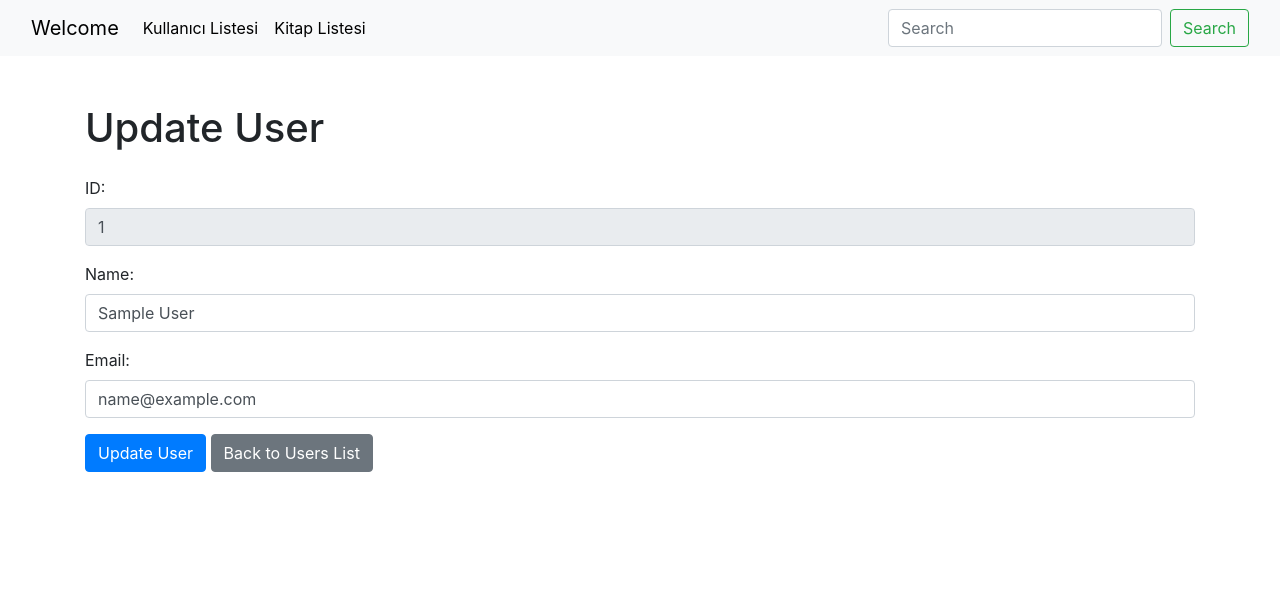
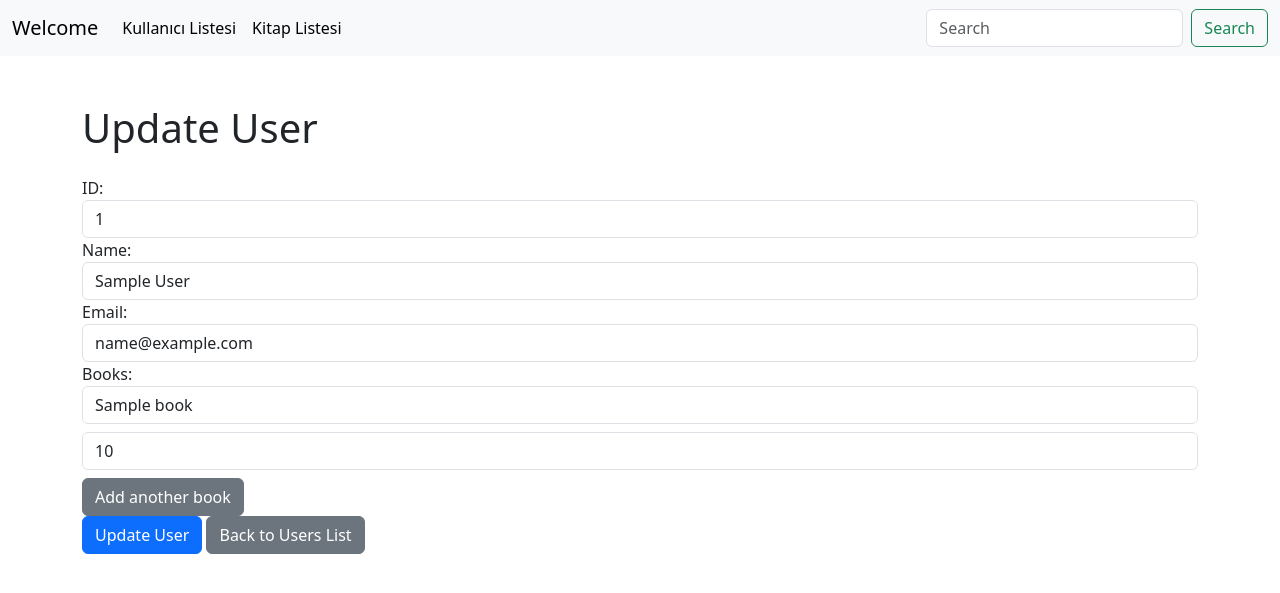
Before and after one commit to FerhatTetik/Basic-Flask-Api, a Flask app: page /users/update/1 in a window 1280 px wide. Shown: the top 593 px of the page. Run offline with Flask 3, Linux system fonts and the light colour scheme; tables that the repository leaves empty hold one stand-in row (values such as "Sample post"); some libraries are stand-ins or nearby versions.

Commit message:
user ve book tabloları ilişkilendirilip basit bir sepet sistemi geliştirildi.

```diff
--- a/app/db/crudFonksiyonları.py
+++ b/app/db/crudFonksiyonları.py
@@ -1,15 +1,36 @@
 from flask import request, jsonify, render_template, redirect, url_for
-from app.models.models import db, User, Book
+from app.models.models import db, User, Book, user_book
 
-def create_user():
+from flask import request, jsonify, render_template, redirect, url_for
+from app.models.models import db, User, Book, user_book
+
+def create_user(): #request model oluşturulursa kod iyileştirmesi daha iyi olur.
     name = request.form.get('name')
     email = request.form.get('email')
-    if not name or not email:
-        return jsonify({'message': 'Name and email are required'}), 400
+    book_ids = request.form.getlist('book_ids[]')
+    quantities = request.form.getlist('quantities[]')
+
+    if not name or not email or not book_ids or not quantities:
+        return jsonify({'message': 'Name, email, books and quantities are required'}), 400
+
     user = User(name=name, email=email)
     db.session.add(user)
     db.session.commit()
-    return jsonify({'message': f'User {name} created with email {email}'}), 201
+
+    total_price = 0
+    for book_id, quantity in zip(book_ids, quantities):
+        book = Book.query.get(book_id)
+        if book:
+            book_quantity = int(quantity)
+            if book.quantity < book_quantity:
+                return jsonify({'message': f'Not enough stock for book {book.name}'}), 400
+            db.session.execute(user_book.insert().values(user_id=user.id, book_id=book.id, quantity=book_quantity))
+            total_price += book.price * book_quantity
+            book.quantity -= book_quantity
+
+    db.session.commit()
+
+    return jsonify({'message': f'User {name} created with email {email} and total price {total_price}'}), 201
 
 def get_users():
     users = User.query.all()
@@ -38,9 +59,10 @@
     name = request.form.get('name')
     author = request.form.get('author')
     price = request.form.get('price')
+    quantity = request.form.get('quantity')
     if not name or not author:
         return jsonify({'message': 'Name and author are required'}), 400
-    book = Book(name=name, author=author, price=price)
+    book = Book(name=name, author=author, price=price,quantity=quantity)
     db.session.add(book)
     db.session.commit()
     return jsonify({'message': f'book {name} created with author {author}'}), 201
@@ -55,6 +77,7 @@
         book.name = request.form.get('name', book.name)
         book.author = request.form.get('author', book.author)
         book.price = request.form.get('price', book.price)
+        book.quantity = request.form.get('quantity', book.quantity)
         db.session.commit()
         return jsonify({'message': f'book {id} updated successfully'}), 200
     else:
@@ -70,8 +93,24 @@
         return jsonify({'message': f'book {id} not found'}), 404
 
 def handle_users_list():
-    users = get_users()
-    return render_template('users_list.html', users=users)
+    users = User.query.all()
+    user_data = []
+
+    for user in users:
+        user_books = db.session.query(user_book).filter_by(user_id=user.id).all()
+        total_price = 0
+        books = []
+
+        for user_book_entry in user_books:
+            book = Book.query.get(user_book_entry.book_id)
+            quantity = user_book_entry.quantity
+            total_price += book.price * quantity
+            books.append({'name': book.name, 'quantity': quantity})
+
+        user_data.append({'user': user, 'books': books, 'total_price': total_price})
+
+    return render_template('users_list.html', user_data=user_data)
+
 
 def handle_add_user():
     if request.method == 'POST':
@@ -80,20 +119,42 @@
             return redirect(url_for('users_list'))
         else:
             return response, status_code
-    return render_template('add_user.html')
+
+    books = get_books()
+    return render_template('add_user.html', books=books)
 
 def handle_update_user(id):
+    user = User.query.get(id)
+    if not user:
+        return jsonify({'message': f'User {id} not found'}), 404
+
     if request.method == 'POST':
-        response, status_code = update_user(id)
-        if status_code == 200:
-            return redirect(url_for('users_list'))
-        else:
-            return response, status_code
-    user = User.query.get(id)
-    if user:
-        return render_template('update_user.html', user=user)
-    else:
-        return jsonify({'message': f'User {id} not found'}), 404
+        user.name = request.form.get('name', user.name)
+        user.email = request.form.get('email', user.email)
+
+        book_ids = request.form.getlist('book_ids[]')
+        quantities = request.form.getlist('quantities[]')
+
+        if not book_ids or not quantities:
+            return jsonify({'message': 'Kitap ve adedi girin.'}), 400
+
+        db.session.execute(user_book.delete().where(user_book.c.user_id == user.id))
+
+        for book_id, quantity in zip(book_ids, quantities):
+            book = Book.query.get(book_id)
+            if book:
+                book_quantity = int(quantity)
+                if book.quantity < book_quantity:
+                    return jsonify({'message': f'Not enough stock for book {book.name}'}), 400
+                db.session.execute(user_book.insert().values(user_id=user.id, book_id=book.id, quantity=book_quantity))
+                book.quantity -= book_quantity
+
+        db.session.commit()
+        return redirect(url_for('users_list'))
+
+    books = Book.query.all()
+    return render_template('update_user.html', user=user, books=books)
+
 
 def handle_delete_user(id):
     response, status_code = delete_user(id)
--- a/app/templates/books_list.html
+++ b/app/templates/books_list.html
@@ -62,6 +62,7 @@
                     <th scope="col">İsim</th>
                     <th scope="col">Yazar</th>
                     <th scope="col">Fiyat</th>
+                    <th scope="col">Adet</th>
                     <th scope="col"></th>
                 </tr>
             </thead>
@@ -71,6 +72,7 @@
                         <td>{{ book.name }}</td>
                         <td>{{ book.author }}</td>
                         <td>{{ book.price }} TL</td>
+                        <td>{{ book.quantity }}</td>
                         <td>
                             <button class="btn btn-primary btn-sm" onclick="window.location.href='{{ url_for('modify_book', id=book.id) }}'">Güncelle</button>
                             <button class="btn btn-danger btn-sm mr-2" onclick="deletebook({{ book.id }})">Sil</button>
--- a/app/templates/update_book.html
+++ b/app/templates/update_book.html
@@ -49,7 +49,11 @@
             <div class="form-group">
               <label for="price">Fiyat(TL):</label>
               <input type="price" class="form-control" id="price" name="price" value="{{ book.price }}" required>
-          </div>
+            </div>
+            <div class="form-group">
+              <label for="quantity">Stok:</label>
+              <input type="quantity" class="form-control" id="quantity" name="quantity" value="{{ book.quantity }}" required>
+            </div>
             <button type="submit" class="btn btn-primary">Update book</button>
             <a href="{{ url_for('books_list') }}" class="btn btn-secondary">Back to books List</a>
         </form>
--- a/app/templates/update_user.html
+++ b/app/templates/update_user.html
@@ -5,8 +5,6 @@
     <title>Update User</title>
     <!-- Bootstrap CSS -->
     <link href="https://cdn.jsdelivr.net/npm/bootstrap@5.3.3/dist/css/bootstrap.min.css" rel="stylesheet">
-
-    <link href="https://maxcdn.bootstrapcdn.com/bootstrap/4.5.2/css/bootstrap.min.css" rel="stylesheet">
 </head>
 <body>
     <nav class="navbar navbar-expand-lg bg-body-tertiary">
@@ -18,10 +16,10 @@
             <div class="collapse navbar-collapse" id="navbarSupportedContent">
                 <ul class="navbar-nav me-auto mb-2 mb-lg-0">
                     <li class="nav-item">
-                <a class="nav-link active" aria-current="page" href="http://127.0.0.1:5000/users">Kullanıcı Listesi</a>
+                        <a class="nav-link active" aria-current="page" href="{{ url_for('users_list') }}">Kullanıcı Listesi</a>
                     </li>
                     <li class="nav-item">
-                <a class="nav-link active" aria-current="page" href="http://127.0.0.1:5000/books">Kitap Listesi</a>
+                        <a class="nav-link active" aria-current="page" href="{{ url_for('books_list') }}">Kitap Listesi</a>
                     </li>
                 </ul>
                 <form class="d-flex" role="search">
@@ -46,6 +44,22 @@
                 <label for="email">Email:</label>
                 <input type="email" class="form-control" id="email" name="email" value="{{ user.email }}" required>
             </div>
+            <div class="form-group">
+                <label for="books">Books:</label>
+                <div id="books">
+                    {% for user_book in user.books %}
+                    <div class="book-item">
+                        <select class="form-control mb-2" name="book_ids[]">
+                            {% for book in books %}
+                            <option value="{{ book.id }}" {% if book.id == user_book.book_id %}selected{% endif %}>{{ book.name }}</option>
+                            {% endfor %}
+                        </select>
+                        <input type="number" class="form-control mb-2" name="quantities[]" value="{{ user_book.quantity }}" placeholder="Quantity" required>
+                    </div>
+                    {% endfor %}
+                </div>
+                <button type="button" class="btn btn-secondary" onclick="addBook()">Add another book</button>
+            </div>
             <button type="submit" class="btn btn-primary">Update User</button>
             <a href="{{ url_for('users_list') }}" class="btn btn-secondary">Back to Users List</a>
         </form>
@@ -54,6 +68,21 @@
     <!-- Bootstrap JS and dependencies -->
     <script src="https://code.jquery.com/jquery-3.5.1.slim.min.js"></script>
     <script src="https://cdn.jsdelivr.net/npm/@popperjs/core@2.5.2/dist/umd/popper.min.js"></script>
-    <script src="https://maxcdn.bootstrapcdn.com/bootstrap/4.5.2/js/bootstrap.min.js"></script>
+    <script src="https://cdn.jsdelivr.net/npm/bootstrap@5.3.3/dist/js/bootstrap.min.js"></script>
+
+    <script>
+        function addBook() {
+            var bookItem = `
+                <div class="book-item">
+                    <select class="form-control mb-2" name="book_ids[]">
+                        {% for book in books %}
+                        <option value="{{ book.id }}">{{ book.name }}</option>
+                        {% endfor %}
+                    </select>
+                    <input type="number" class="form-control mb-2" name="quantities[]" placeholder="Quantity" required>
+                </div>`;
+            document.getElementById('books').insertAdjacentHTML('beforeend', bookItem);
+        }
+    </script>
 </body>
 </html>
```
Also changed, not shown: app.py (+10 -1 lines), app/models/models.py (+10 -1 lines), app/templates/add_book.html (+6 -2 lines), app/templates/add_user.html (+21 -3 lines), app/templates/users_list.html (+15 -6 lines). Lines whose indentation alone changed are shown as unchanged.
